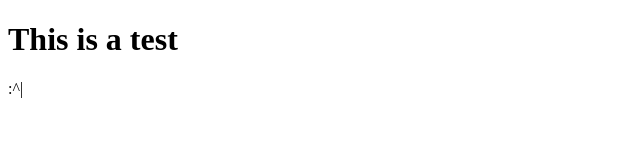
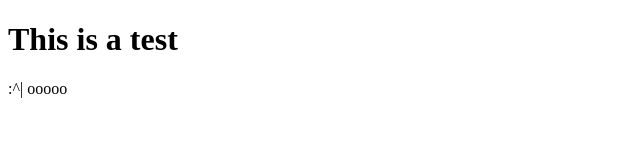
Before and after one commit to brittanys2/GitHub-Atom-Review, a plain HTML site: page index.html in a window 1280 px wide. Shown: the full height of the page, 0-640 px from the left. Drawn offline with Linux system fonts and the light colour scheme.

Commit message:
upload 3

```diff
--- a/index.html
+++ b/index.html
@@ -7,7 +7,8 @@
 
   <body>
     <h1>This is a test</h1>
-    <p> :^| </p>
+    <p> :^| ooooo </p>
+
   </body>
 
 </html>
```
